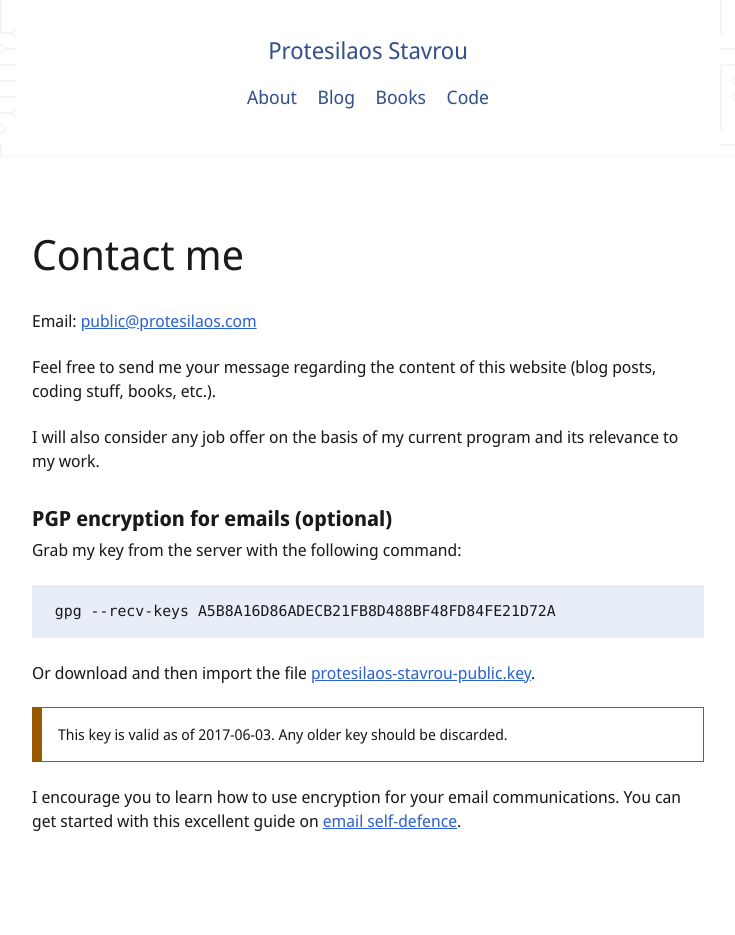
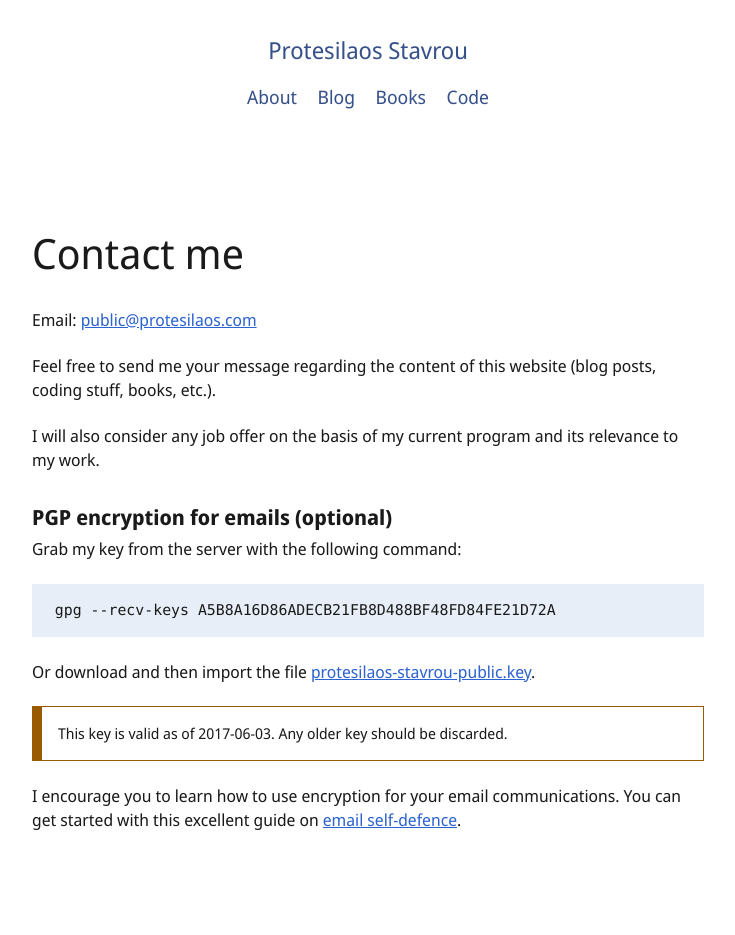
Before and after one commit to protesilaos/protesilaos.github.io, a Jekyll site: the page built from _pages/contact.md, in a window 1280 px wide. Shown: the top 935 px of the page, without its empty margins (272-1007 px from the left). Built offline with Jekyll 4.4.1, drawn with Linux system fonts in a browser that asks for light colours.

Commit message:
Remove background svg for homepage and header. Adjustments.

```diff
--- a/_sass/_header.scss
+++ b/_sass/_header.scss
@@ -1,11 +1,8 @@
 .header {
     @extend %clearfix;
 
-    background-image: url("/images/other/circuits.svg");
-    background-repeat: repeat;
-    background-color: $brandbg;
+    background: $brandbg;
     color: $brandfg;
-    @include border(bottom, $border-width-thin, solid, #f5f5f5) // XXX NOTE col is same as circuits.svg "fill"
 }
 
 .header-inner {
@@ -19,7 +16,6 @@
         padding: $vertical-rhythm-1 $space-1;
     }
 
-    background: $brandbg;
     font-size: $lsize;
     text-align: center;
     display: block;
--- a/_sass/_homepage.scss
+++ b/_sass/_homepage.scss
@@ -6,8 +6,6 @@
     bottom: 0;
     right: 0;
     overflow: auto;
-    background-image: url("/images/other/circuits.svg");
-    background-repeat: repeat;
     background-color: $brandbg;
     color: $brandfg;
 }
@@ -41,10 +39,8 @@
     -webkit-box-flex: 0;
     -ms-flex: none;
     flex: none;
-	background: $brandbg;
     max-width: calc(calc(100% - 1rem) - 1rem); // FIXME space-1 was not being parsed
     padding: $space-1;
-    border: 1px solid #f5f5f5; // XXX NOTE col is same as circuits.svg "fill"
 }
 
 .homepage-greeter-title {
```
Also changed, not shown: images/other/circuits.svg (deleted).
